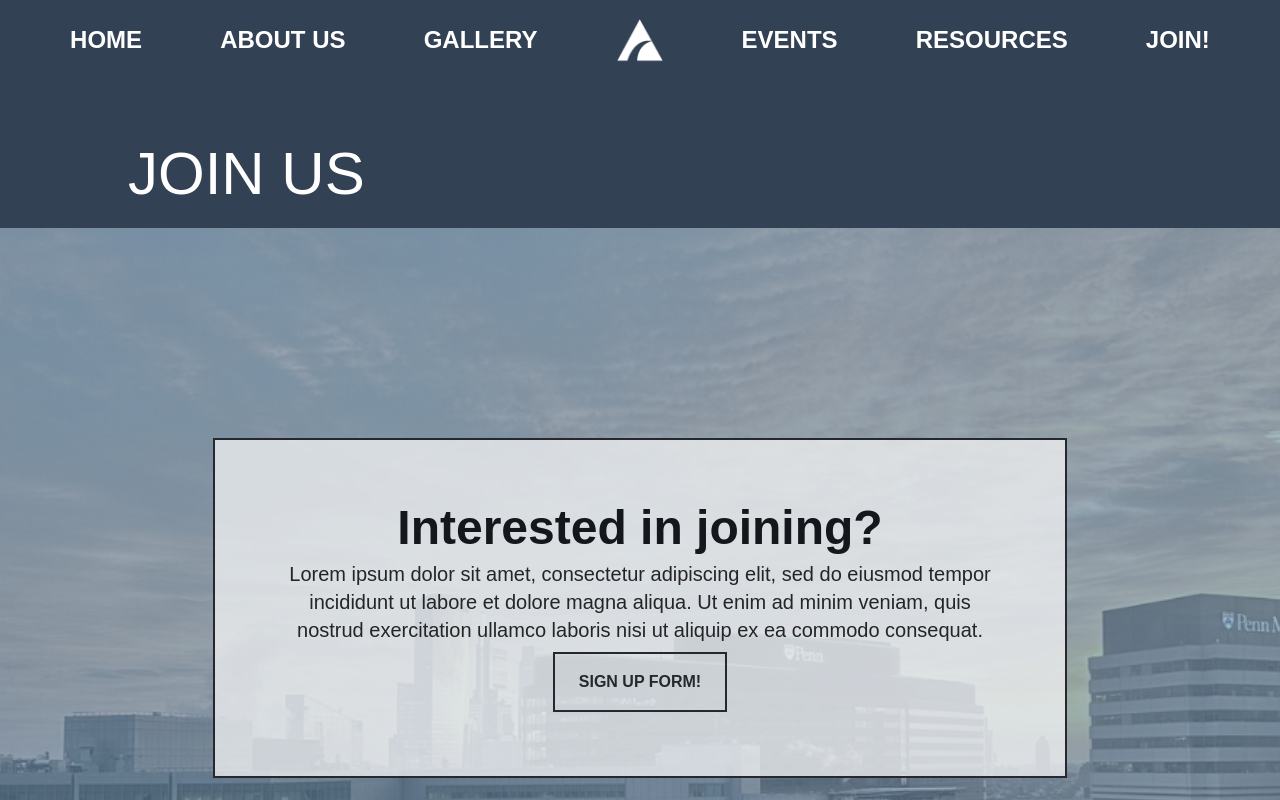
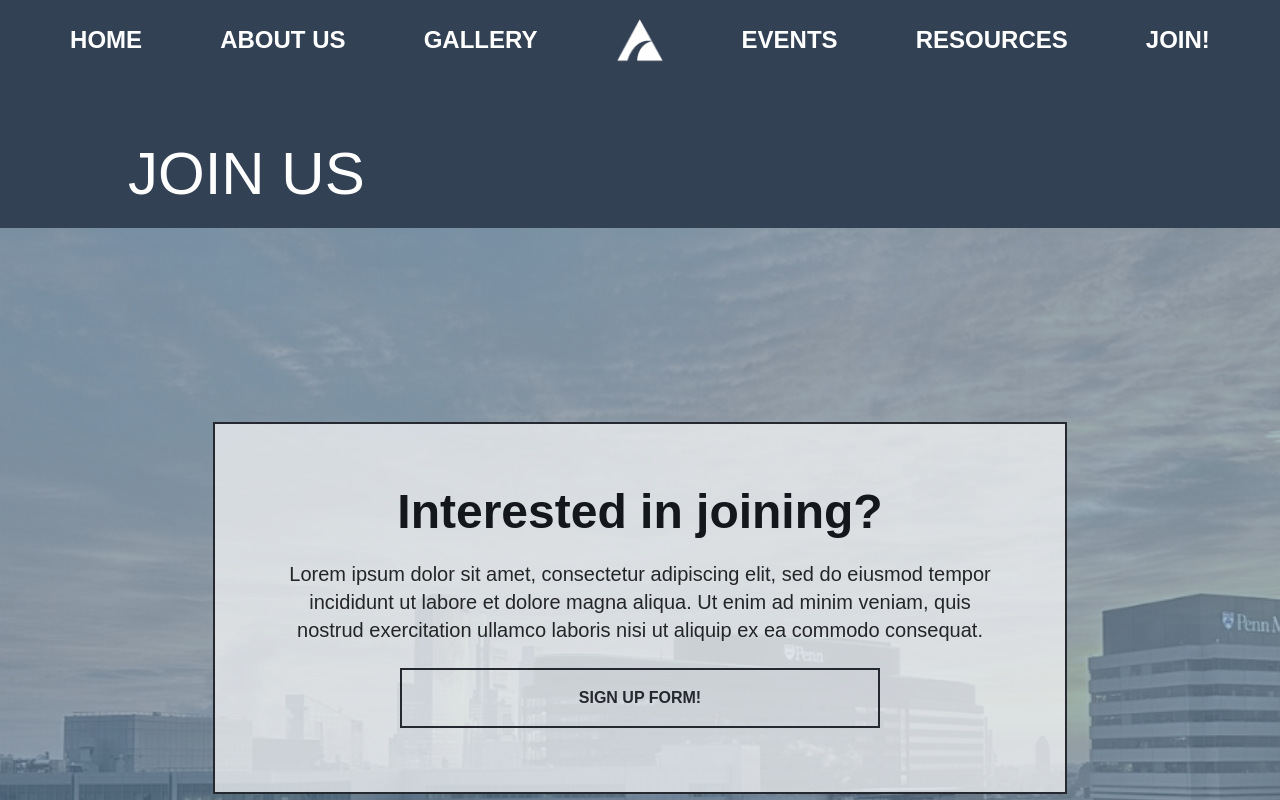
Before and after one commit to victorzhu1/apamsa-website, a React (Create React App) app in the folder client/: page /join in a window 1280 px wide. Shown: the top 800 px of the page. Built offline with nearby package versions, Linux system fonts and the light colour scheme.

Commit message:
join and gallery flex added

```diff
--- a/client/src/pages/Join.tsx
+++ b/client/src/pages/Join.tsx
@@ -23,14 +23,15 @@ export function Join() {
                     background: 'rgba(39, 159, 255, 0.6)',
                     }}
                 >
-                    <div className="join-text-container w-3/4 md:w-2/3 px-8 md:px-16 my-6 py-6 md:py-16 bg-slate-100 bg-opacity-75 border-2 border-slate-800">
-                        <h1 className="text-slate-900 font-bold text-2xl md:text-5xl mb-2 md:mb-16">Interested in joining?</h1>
-                        <p className="text-md md:text-xl mb-2 md:mb-8">
+                    <div className="join-text-container md:flex flex-col md:space-y-4 items-center w-3/4 md:w-2/3 px-8 md:px-16 my-6 py-6 md:py-16 bg-slate-100 bg-opacity-75
+                    border-2 border-slate-800">
+                        <h1 className="text-slate-900 font-bold text-2xl md:text-5xl mb-2">Interested in joining?</h1>
+                        <p className="text-md md:text-xl mb-2">
                             Lorem ipsum dolor sit amet, consectetur adipiscing elit, sed do eiusmod tempor incididunt
                             ut labore et dolore magna aliqua. Ut enim ad minim veniam, quis nostrud exercitation ullamco
                             laboris nisi ut aliquip ex ea commodo consequat.
                         </p>
-                        <a role="button" href="https://www.google.com" target="_blank" className="inline-block border-2 border-slate-800 cursor-pointer px-4 py-3
+                        <a role="button" href="https://www.google.com" target="_blank" className="inline-block md:w-2/3 border-2 border-slate-800 cursor-pointer px-4 py-3
                         text-center text-md font-semibold uppercase text-slate-800 transition duration-200 ease-in-out
                         hover:bg-opacity-25 hover:bg-slate-900">
                             Sign up form!
```
